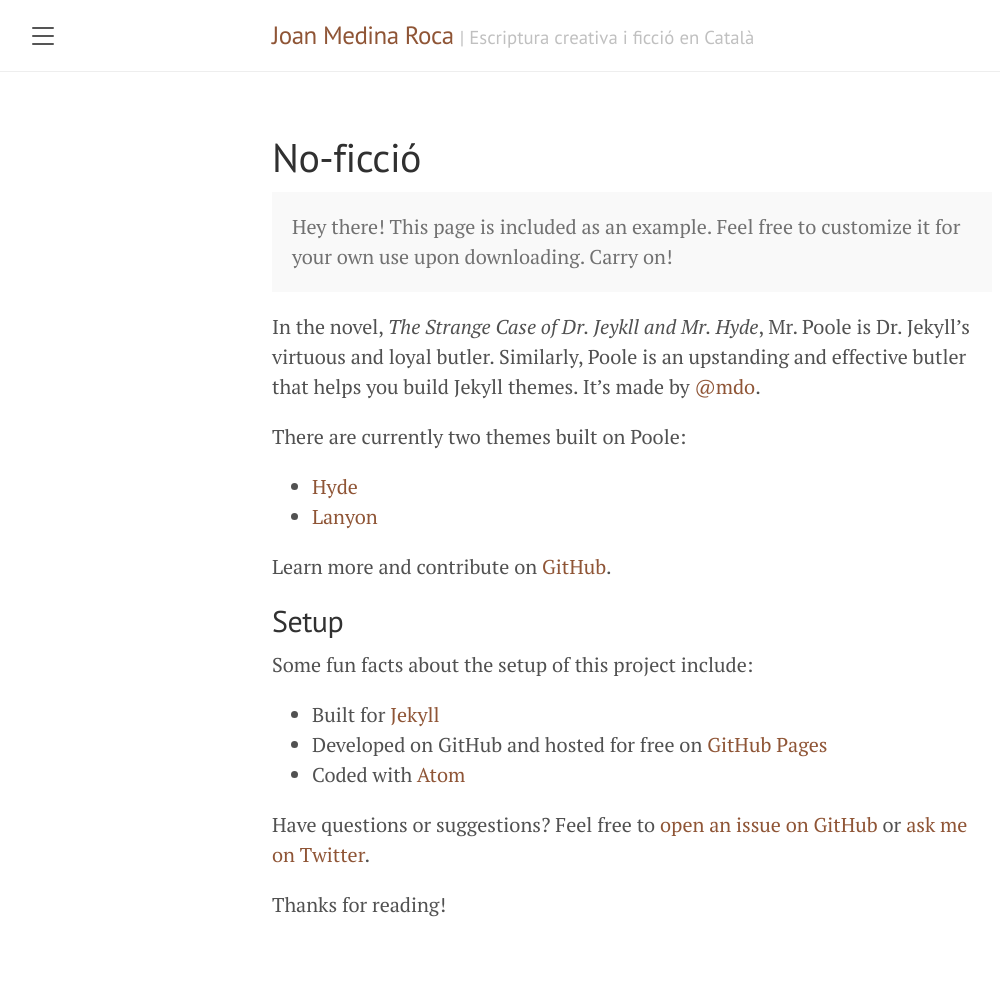
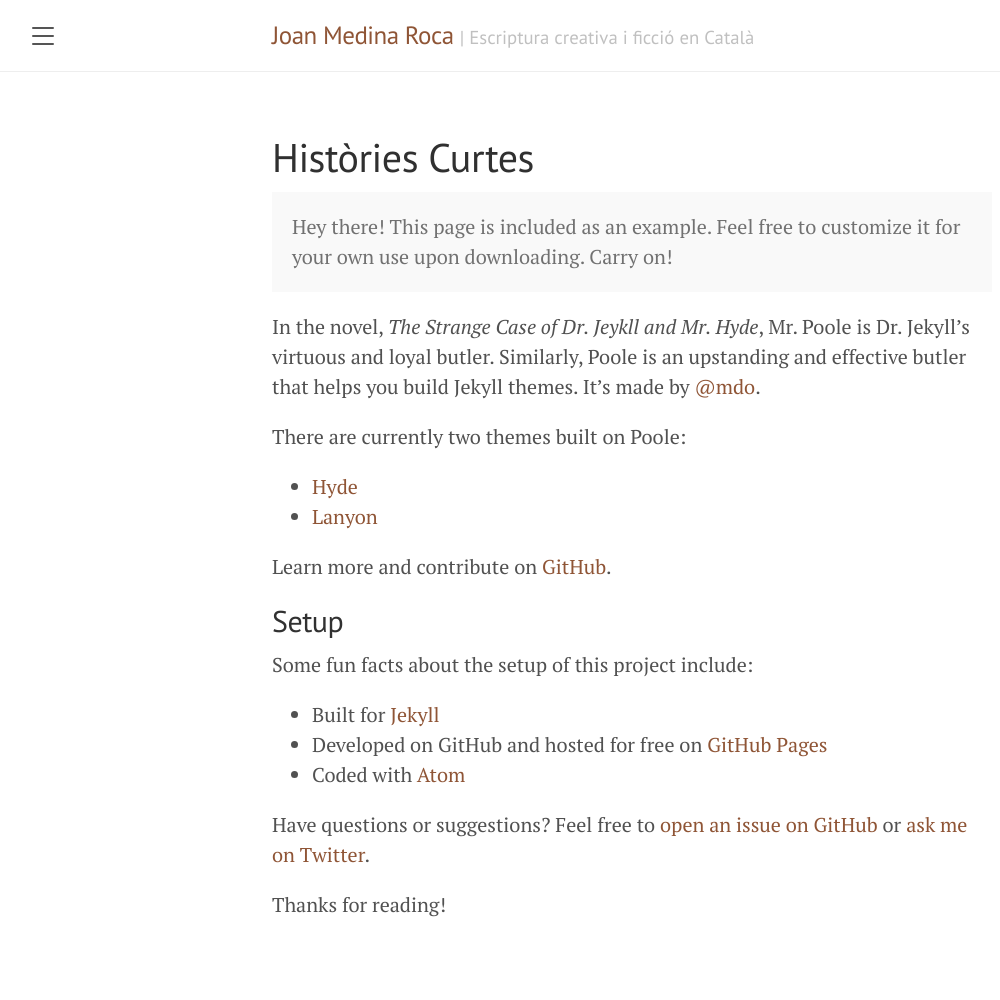
Before and after one commit to joan-medina-roca/blog-jmr-literatura, a Jekyll site: the page built from pages/histories-curtes.md, in a window 1280 px wide. Shown: the whole page, without its empty margins (8-1008 px from the left). Built offline with Jekyll 4.4.1, drawn with Linux system fonts in a browser that asks for light colours.

Commit message:
canvis de pàgines i sidebar

```diff
--- a/pages/no-ficcio.md
+++ b/pages/histories-curtes.md
@@ -1,7 +1,7 @@
 ---
 layout: page
-title: No-ficció
-permalink: /no-ficcio/
+title: Històries Curtes
+permalink: /histories-curtes/
 ---
 
 <p class="message">
```
Also changed, not shown: pages/novela.md (+1 -1 lines), pages/opinio.md (renamed from pages/articles.md, +2 -2 lines), 2 other files.
